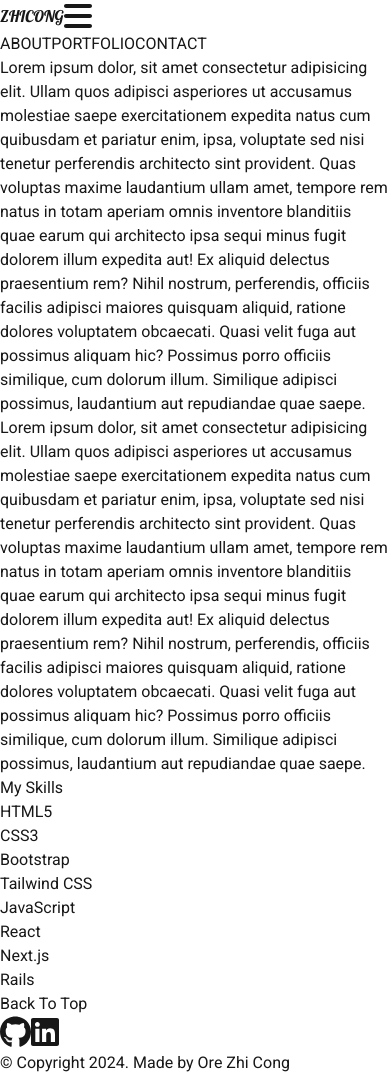
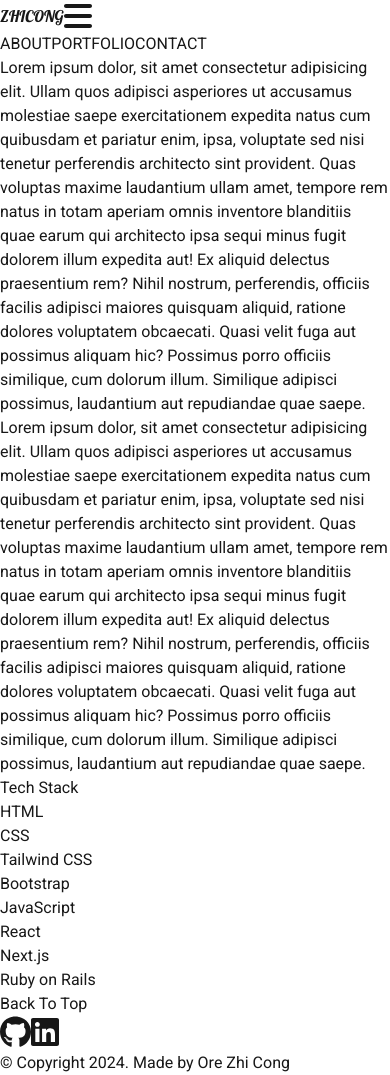
Before and after one commit to ZhiCong17/nextjs-portfolio, a Next.js app: page / in a window 390 px wide. Built offline with nearby package versions, Linux system fonts and the light colour scheme.

Commit message:
modify styles and add responsiveness to skill component

```diff
--- a/src/app/components/skill.jsx
+++ b/src/app/components/skill.jsx
@@ -1,16 +1,16 @@
 export default function Skill() {
   return (
-    <section className="flex px-60 items-center my-40">
-      <h2 className="mr-40">My Skills</h2>
-      <ul className="flex gap-x-4">
-        <li className="border-2 bg-gray-400 rounded-md py-2 px-6">HTML5</li>
-        <li className="border-2 bg-gray-400 rounded-md py-2 px-6">CSS3</li>
-        <li className="border-2 bg-gray-400 rounded-md py-2 px-6">Bootstrap</li>
-        <li className="border-2 bg-gray-400 rounded-md py-2 px-6">Tailwind CSS</li>
-        <li className="border-2 bg-gray-400 rounded-md py-2 px-6">JavaScript</li>
-        <li className="border-2 bg-gray-400 rounded-md py-2 px-6">React</li>
-        <li className="border-2 bg-gray-400 rounded-md py-2 px-6">Next.js</li>
-        <li className="border-2 bg-gray-400 rounded-md py-2 px-6">Rails</li>
+    <section className="md:flex my-20">
+      <h2 className="mb-5 md:w-5/12 text-2xl font-semibold">Tech Stack</h2>
+      <ul className="flex gap-1 flex-wrap">
+        <li className="bg-neutral-400 rounded-md py-2 px-3">HTML</li>
+        <li className="bg-neutral-400 rounded-md py-2 px-3">CSS</li>
+        <li className="bg-neutral-400 rounded-md py-2 px-3">Tailwind CSS</li>
+        <li className="bg-neutral-400 rounded-md py-2 px-3">Bootstrap</li>
+        <li className="bg-neutral-400 rounded-md py-2 px-3">JavaScript</li>
+        <li className="bg-neutral-400 rounded-md py-2 px-3">React</li>
+        <li className="bg-neutral-400 rounded-md py-2 px-3">Next.js</li>
+        <li className="bg-neutral-400 rounded-md py-2 px-3">Ruby on Rails</li>
       </ul>
     </section>
   )
```
